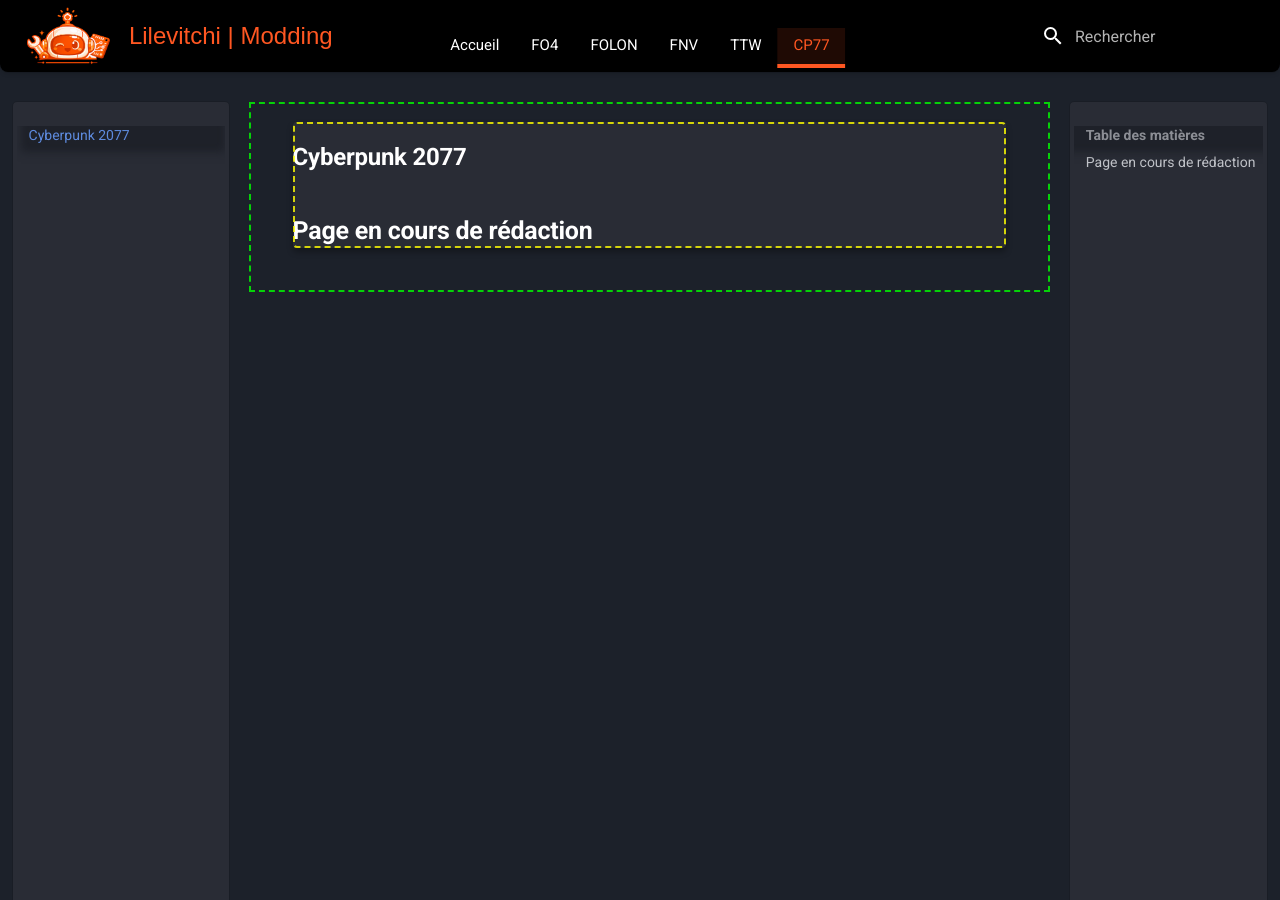
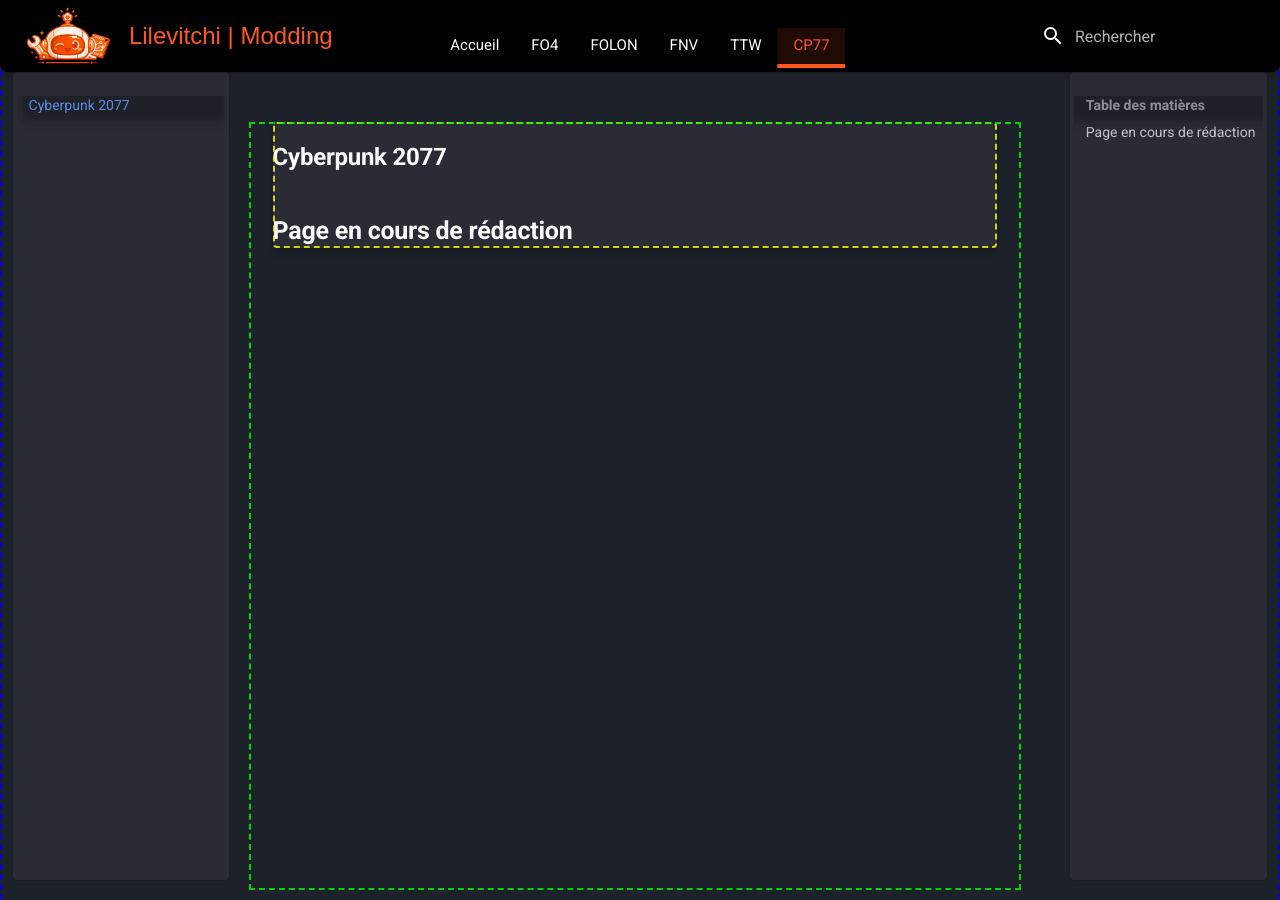
Before and after one commit to Lilevitchi/lilevitchi.github.io, an MkDocs documentation site: the page built from docs/cyberpunk/index.md, in a window 1280 px wide and 900 px high. Built offline with MkDocs 1.6.1 and Material for MkDocs 9.7.7, drawn with Linux system fonts in a browser that asks for light colours.

Commit message:
Update extra.css

```diff
--- a/docs/stylesheets/extra.css
+++ b/docs/stylesheets/extra.css
@@ -299,43 +299,46 @@
 /* Grid principal */
 [data-md-color-scheme] .md-main__inner {
   display: flex;
-  align-items: flex-start;
   min-height: 100vh;
   max-width: none;
-  padding-top: var(--header-height);
+
+  outline: 2px dashed rgba(0, 0, 255, 0.8); /* Bleu (Debug) */
+  outline-offset: -2px;
 }
 
-/* Sidebar */
+/* Sidebars */
 [data-md-color-scheme] .md-sidebar {
-  position: sticky;
+  position: fixed;
   top: calc(var(--header-height) + 10px);
   height: calc(100vh - var(--header-height) - 20px);
-  background: #292c35 !important;
+  background: #292c35;
   border-radius: 4px;
   outline: 1px solid rgba(0, 0, 0, 0.1);
   transition: all 333ms cubic-bezier(0, 0, 0, 1);
   overflow-y: auto;
+  scrollbar-width: thin;
 }
 
+/* Sidebar Gauche */
 [data-md-color-scheme] .md-sidebar--primary {
-  left: 0;
-  margin-left: var(--sidebar-margin);
+  left: var(--sidebar-margin);
   width: var(--sidebar-width-primary);
-  flex-shrink: 0;
 }
+
+/* Sidebar Droite */
 [data-md-color-scheme] .md-sidebar--secondary {
-  right: 0;
-  margin-right: var(--sidebar-margin);
+  right: var(--sidebar-margin);
   width: var(--sidebar-width-secondary):
-  flex-shrink: 0;
 }
 
 /* Zone de contenu centrale */
 [data-md-color-scheme] .md-content {
   flex: 1;
-  min-width: 0;
-  margin: 0 1rem;
-  padding: 2em;
+  margin-left: calc(var(--sidebar-margin) + var(--sidebar-width-primary) + 1rem);
+  margin-right: calc(var(--sidebar-margin) + var(--sidebar-width-secondary) + 1rem);
+  margin-top: calc(var(--header-height) + 20px);
+  margin-bottom: 2rem;
+  padding: 0;
 
   outline: 2px dashed rgba(0, 255, 0, 0.8); /* Vert (Debug) */
   outline-offset: -2px;
```
